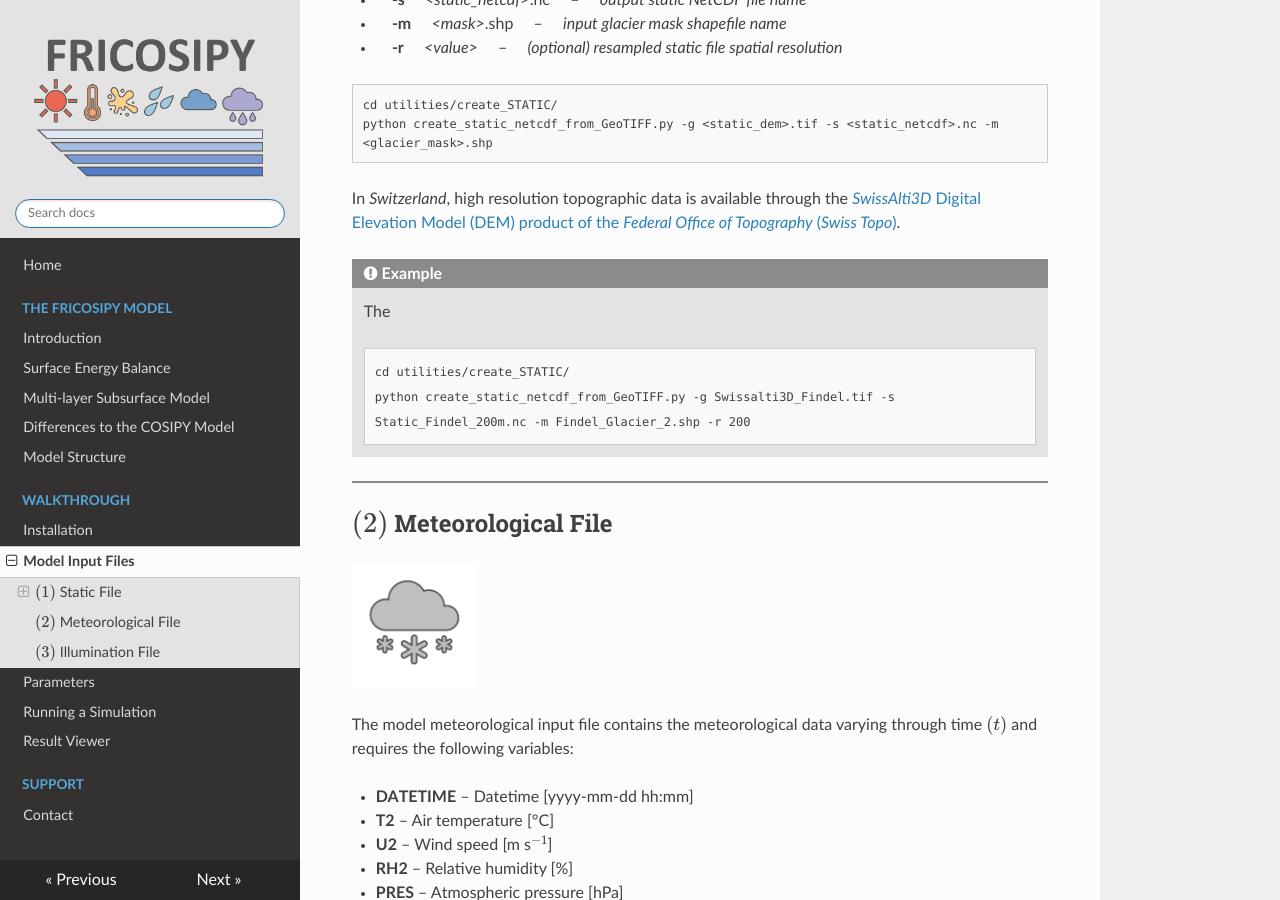
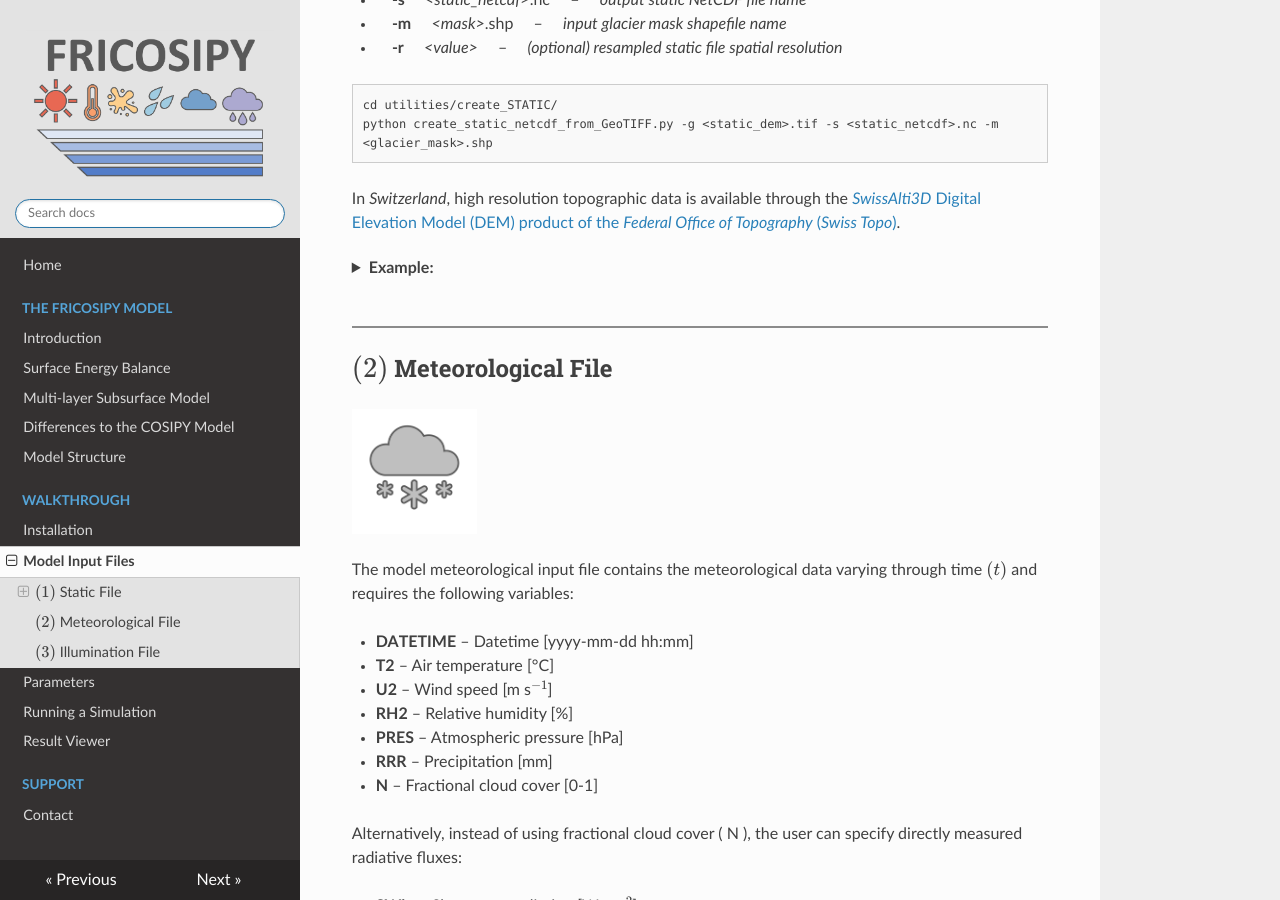
Before and after one commit to MarcusGastaldello/FRICOSIPY, an MkDocs documentation site: the page built from docs/model_input_files.md, in a window 1280 px wide and 900 px high, scrolled down 2177 px. Built offline with MkDocs 1.6.1, drawn with Linux system fonts in a browser that asks for light colours.

Commit message:
Refactor example section in model_input_files.md
Updated the example formatting in the model input documentation to improve clarity and structure.

```diff
--- a/docs/model_input_files.md
+++ b/docs/model_input_files.md
@@ -88,12 +88,16 @@ The program is launched, by navigating to the *utilities/create_STATIC/* directo
 In *Switzerland*, high resolution topographic data is available through the [*SwissAlti3D* Digital Elevation Model (DEM) product of the
 *Federal Office of Topography* (*Swiss Topo*)](https://www.swisstopo.admin.ch/en/height-model-swissalti3d).
 
-!!! example
-    The
+??? "**Example:**"
 
-    <div style="border:1px solid #ccc; padding:10px; background:#f9f9f9; max-width:100%; overflow-x:auto;">
-      <code style="background:none !important; border:none !important; padding:0 !important; color:#404040; font-family:Consolas, 'Liberation Mono', Courier, monospace;">cd utilities/create_STATIC/<br>python create_static_netcdf_from_GeoTIFF.py -g Swissalti3D_Findel.tif -s Static_Findel_200m.nc -m Findel_Glacier_2.shp -r 200</code>
-    </div>
+    <br>
+    !!! example
+        The
+
+        <div style="border:1px solid #ccc; padding:10px; background:#f9f9f9; max-width:100%; overflow-x:auto;">
+          <code style="background:none !important; border:none !important; padding:0 !important; color:#404040; font-family:Consolas, 'Liberation Mono', Courier, monospace;">cd utilities/create_STATIC/<br>python create_static_netcdf_from_GeoTIFF.py -g Swissalti3D_Findel.tif -s Static_Findel_200m.nc -m Findel_Glacier_2.shp -r 200</code>
+        </div>
+<br>
 
 <hr style="height:2px; background-color:#8b8b8b; border:none;" />
 
```
